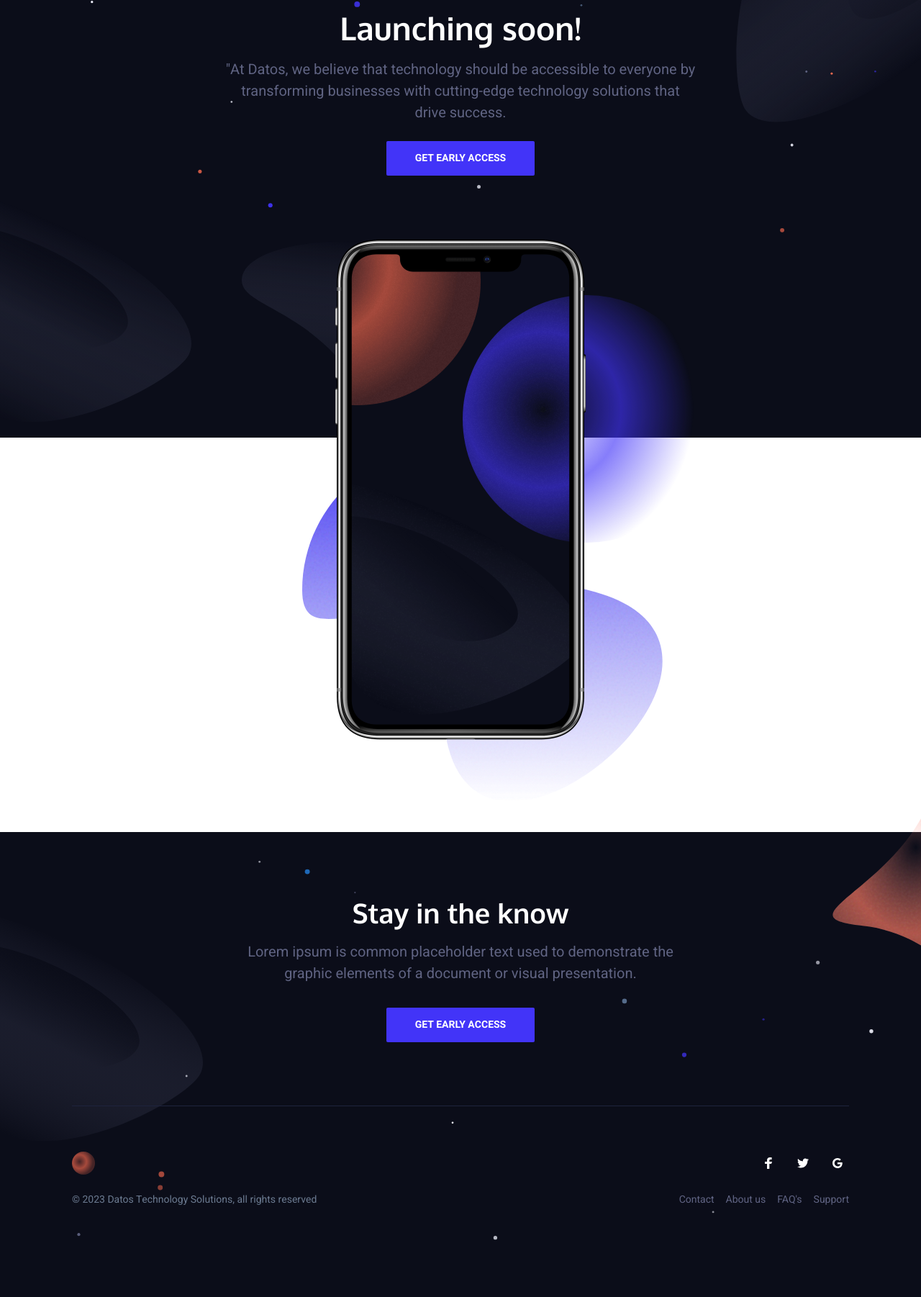
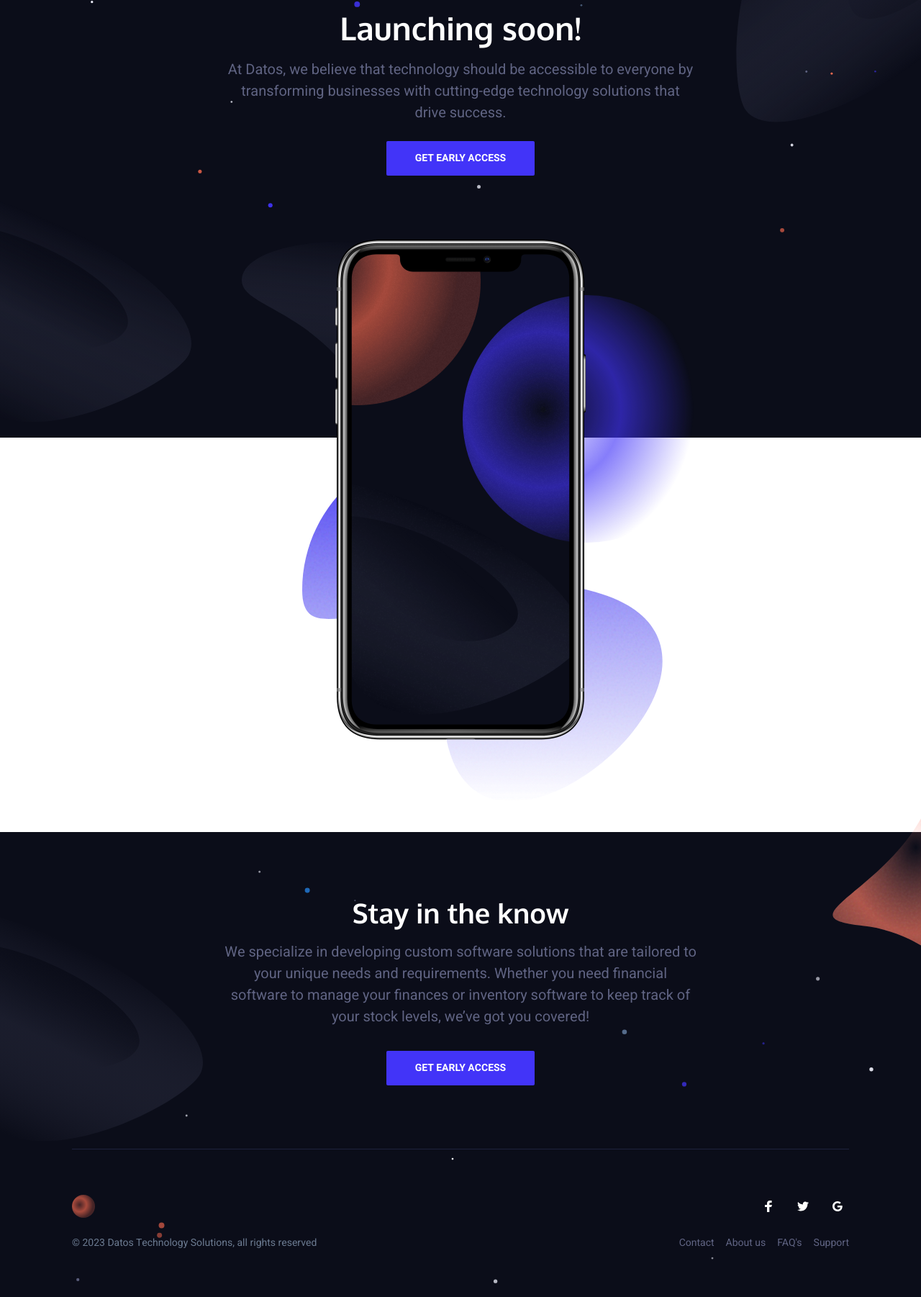
Before and after one commit to OluwaMukulu/datos, a Django app: page / in a window 1280 px wide. Shown: the part 148-1950 px from the top of the page at 72% size. Before the commit the page ends 1871 px from the top, so only its background shows below. Run offline with Django 3.2, Linux system fonts and the light colour scheme.

Commit message:
Update home.html

```diff
--- a/datos/templates/home.html
+++ b/datos/templates/home.html
@@ -37,7 +37,7 @@
                     <div class="hero-inner">
 						<div class="hero-copy">
 	                        <h1 class="hero-title mt-0">Launching soon!</h1>
-	                        <p class="hero-paragraph">"At Datos, we believe that technology should be accessible to everyone by transforming businesses with cutting-edge technology solutions that drive success.</p>
+	                        <p class="hero-paragraph">At Datos, we believe that technology should be accessible to everyone by transforming businesses with cutting-edge technology solutions that drive success.</p>
 	                        <div class="hero-cta">
 								<a class="button button-primary button-wide-mobile" href="#">Get early access</a>
 							</div>
@@ -63,7 +63,7 @@
 						<div class="cta-inner section-inner">
 							<div class="cta-header text-center">
 								<h2 class="section-title mt-0">Stay in the know</h2>
-								<p class="section-paragraph">Lorem ipsum is common placeholder text used to demonstrate the graphic elements of a document or visual presentation.</p>
+								<p class="section-paragraph">We specialize in developing custom software solutions that are tailored to your unique needs and requirements. Whether you need financial software to manage your finances or inventory software to keep track of your stock levels, we’ve got you covered!</p>
 								<div class="cta-cta">
 									<a class="button button-primary button-wide-mobile" href="#">Get early access</a>
 								</div>
```
